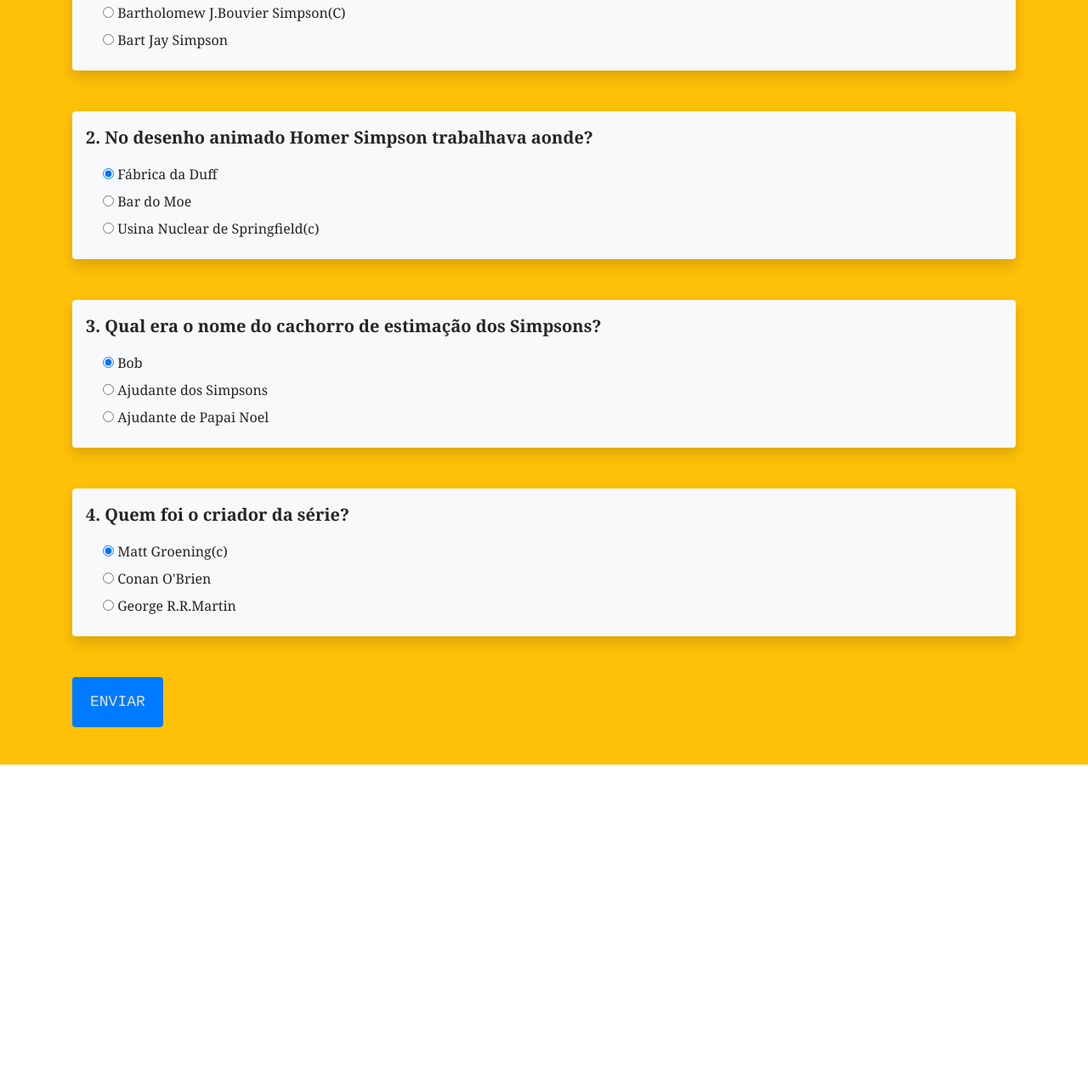
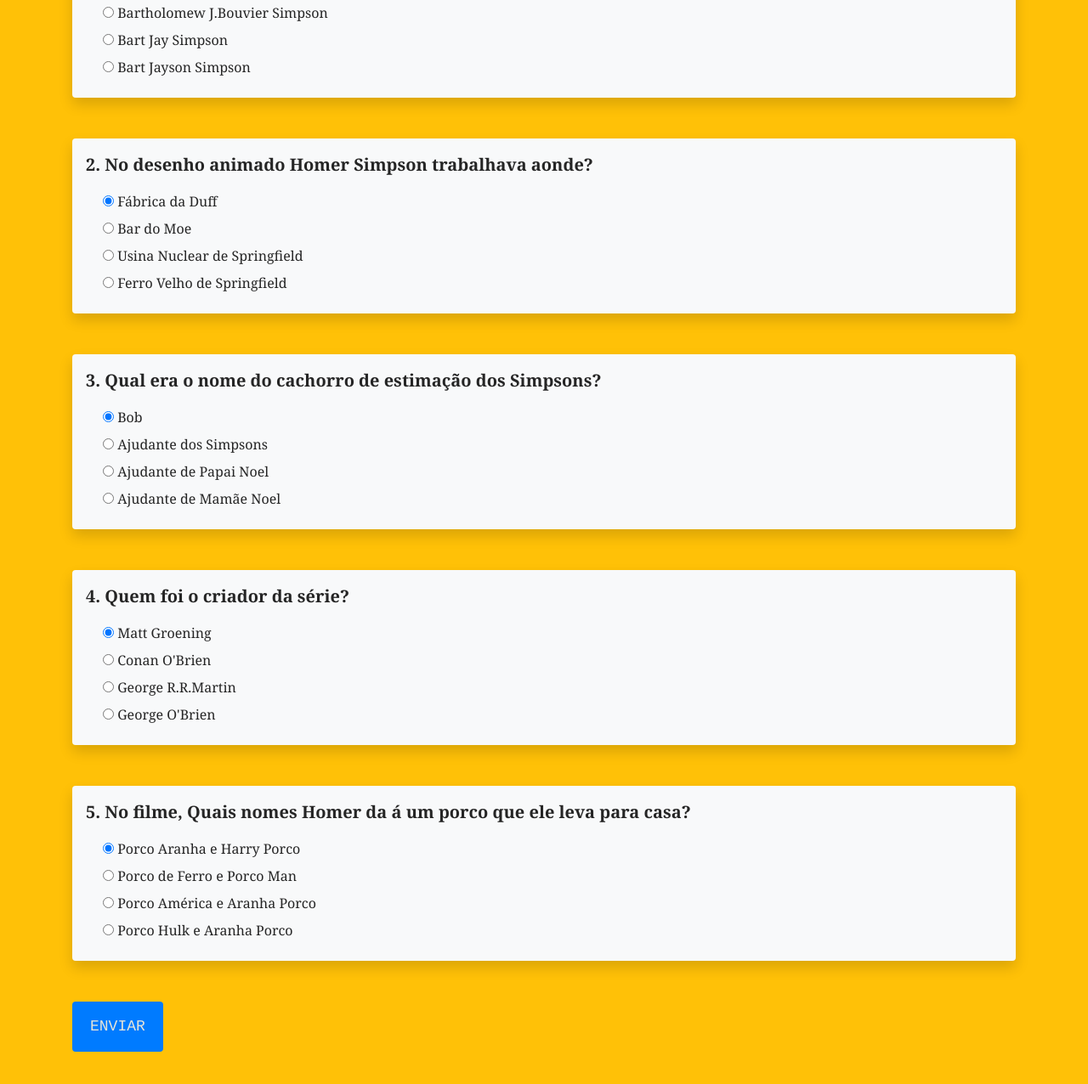
Before and after one commit to NiksonDiniz/quiz-interativo, a plain HTML site: page index.html in a window 1280 px wide. Shown: the part 416-1692 px from the top of the page at 85% size. Before the commit the page ends 1316 px from the top, so only its background shows below. Drawn offline with nearby package versions, Linux system fonts and the light colour scheme.

Commit message:
update code  app.js e index.html

```diff
--- a/app.js
+++ b/app.js
@@ -2,10 +2,10 @@ const quizForm = document.querySelector('.quiz-form')
 const buttonSubmitQuiz = document.querySelector('button')
 const scoreContainer = document.createElement('div')
 
-const correctAnswers = ['B', 'C', 'C', 'A']
+const correctAnswers = ['B', 'C', 'C', 'A', 'A', 'B']
 
 const showScore = ({score, className}) => {
-  scoreContainer.textContent = `Sua pontuação é ${score}`
+  scoreContainer.textContent = `Sua pontuação é ${score}%`
   scoreContainer.setAttribute('class', className)
   buttonSubmitQuiz.insertAdjacentElement('beforebegin', scoreContainer)
 }
@@ -19,11 +19,12 @@ quizForm.addEventListener('submit', event => {
     quizForm.inputQuestion2.value,
     quizForm.inputQuestion3.value,
     quizForm.inputQuestion4.value,
+    quizForm.inputQuestion5.value
   ]
 
   userAnswers.forEach( (userAnswer, index )=> {
     if(userAnswer === correctAnswers[index]) {
-      score += 25
+      score += 20
     }
   })
 
--- a/index.html
+++ b/index.html
@@ -30,13 +30,19 @@
           <div class="form-check my-2 text-white-70">
             <label class="form-check-label">
               <input type="radio" name="inputQuestion1" value="B">
-              Bartholomew J.Bouvier Simpson(C)
+              Bartholomew J.Bouvier Simpson
             </label>
           </div>
           <div class="form-check my-2 text-white-70">
             <label class="form-check-label">
               <input type="radio" name="inputQuestion1" value="C">
               Bart Jay Simpson
+            </label>
+          </div>
+          <div class="form-check my-2 text-white-70">
+            <label class="form-check-label">
+              <input type="radio" name="inputQuestion1" value="D">
+              Bart Jayson Simpson
             </label>
           </div>
         </div>
@@ -58,7 +64,13 @@
           <div class="form-check my-2 text-white-70">
             <label class="form-check-label">
               <input type="radio" name="inputQuestion2" value="C">
-              Usina Nuclear de Springfield(c)
+              Usina Nuclear de Springfield
+            </label>
+          </div>
+          <div class="form-check my-2 text-white-70">
+            <label class="form-check-label">
+              <input type="radio" name="inputQuestion2" value="D">
+              Ferro Velho de Springfield
             </label>
           </div>
         </div>
@@ -83,6 +95,12 @@
               Ajudante de Papai Noel
             </label>
           </div>
+          <div class="form-check my-2 text-white-70">
+            <label class="form-check-label">
+              <input type="radio" name="inputQuestion3" value="D">
+              Ajudante de Mamãe Noel
+            </label>
+          </div>
         </div>
 
         <div class="my-5 shadow p-3 mb-5 bg-body rounded bg-light">
@@ -90,7 +108,7 @@
           <div class="form-check my-2 text-white-70">
             <label class="form-check-label">
               <input type="radio" name="inputQuestion4" value="A" checked>
-              Matt Groening(c)
+              Matt Groening
             </label>
           </div>
           <div class="form-check my-2 text-white-70">
@@ -105,6 +123,40 @@
               George R.R.Martin
             </label>
           </div>
+          <div class="form-check my-2 text-white-70">
+            <label class="form-check-label">
+              <input type="radio" name="inputQuestion4" value="D">
+              George O'Brien
+            </label>
+          </div>
+        </div>
+
+        <div class="my-5 shadow p-3 mb-5 bg-body rounded bg-light">
+          <p class="lead font-weight-bold">5. No filme, Quais nomes Homer da á um porco que ele leva para casa?</p>
+          <div class="form-check my-2 text-white-70">
+            <label class="form-check-label">
+              <input type="radio" name="inputQuestion5" value="A" checked>
+              Porco Aranha e Harry Porco
+            </label>
+          </div>
+          <div class="form-check my-2 text-white-70">
+            <label class="form-check-label">
+              <input type="radio" name="inputQuestion5" value="B">
+              Porco de Ferro e Porco Man
+            </label>
+          </div>
+          <div class="form-check my-2 text-white-70">
+            <label class="form-check-label">
+              <input type="radio" name="inputQuestion5" value="C">
+              Porco América e Aranha Porco
+            </label>
+          </div>
+          <div class="form-check my-2 text-white-70">
+            <label class="form-check-label">
+              <input type="radio" name="inputQuestion5" value="D">
+              Porco Hulk e Aranha Porco
+            </label>
+          </div>
         </div>
 
         <div>
```
